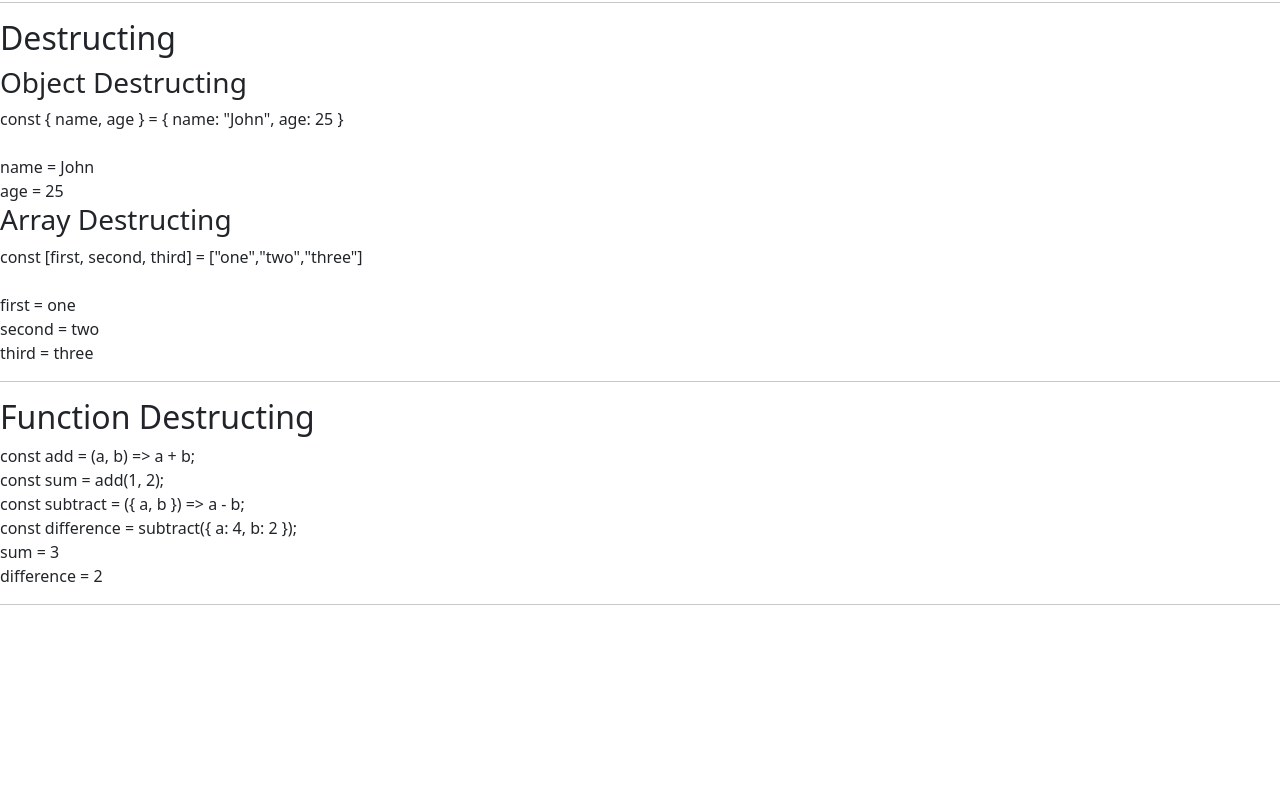
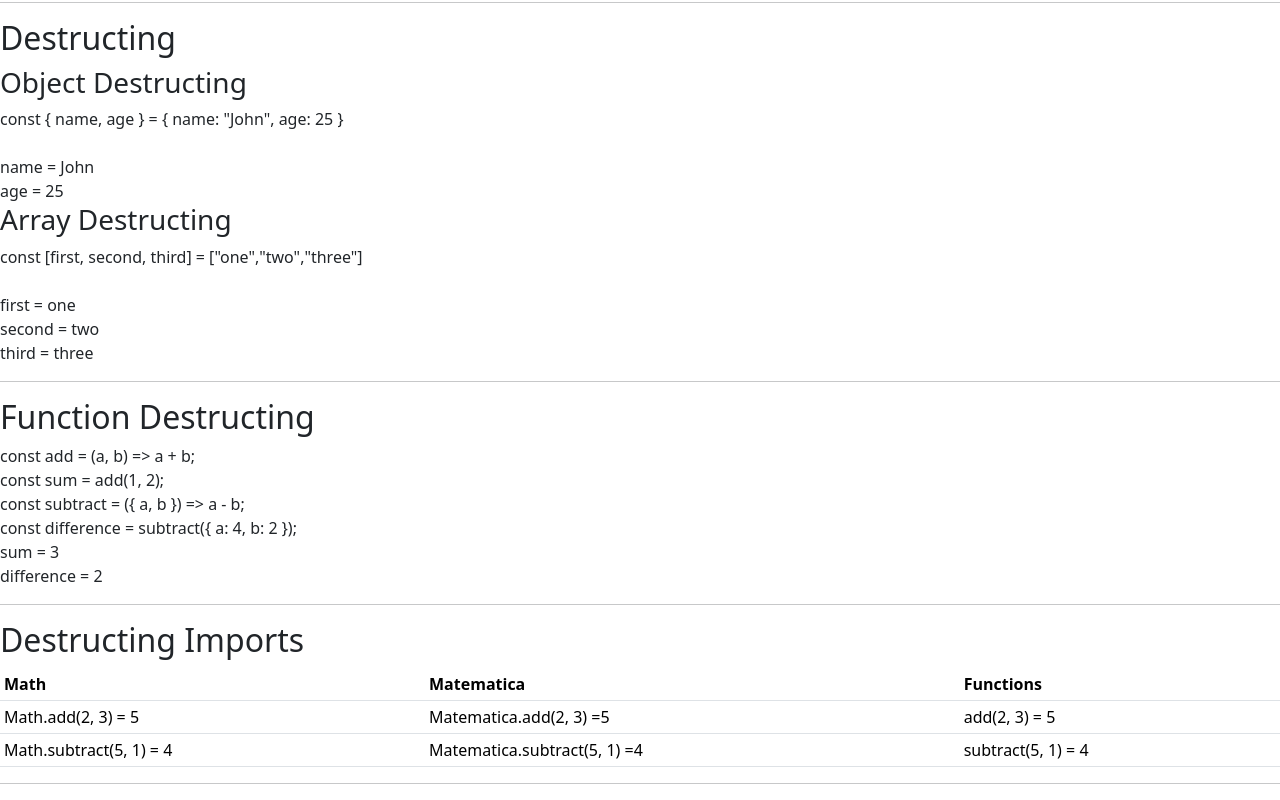
Before and after one commit to xilu56/kambaz-react-web-app-cs5610-sm25, a React app: page /#/Labs/Lab3 in a window 1280 px wide. Shown: the part 3958-4758 px from the top of the page. Before the commit the page ends 4579 px from the top, so only its background shows below. Built offline with nearby package versions, Linux system fonts and the light colour scheme; the HTML template or start-up script is replaced by a standard one.

Commit message:
Destructing Imports

```diff
--- /dev/null
+++ b/src/Labs/Lab3/DestructingImports.tsx
@@ -0,0 +1,34 @@
+
+import Math, { add, subtract} from "./Math";
+import * as Matematica from "./Math";
+export default function DestructingImports() {
+  return (
+    <div id="wd-destructuring-imports">
+      <h2>Destructing Imports</h2>
+      <table className="table table-sm">
+        <thead>
+          <tr>
+            <th>Math</th>
+            <th>Matematica</th>
+            <th>Functions</th>
+          </tr>
+        </thead>
+        <tbody>
+          <tr>
+            <td>Math.add(2, 3) = {Math.add(2, 3)}</td>
+            <td>Matematica.add(2, 3) =
+            {Matematica.add(2, 3)}</td>
+            <td>add(2, 3) = {add(2, 3)}</td>
+            </tr>
+            <tr>
+            <td>Math.subtract(5, 1) = {Math.subtract(5, 1)}</td>
+            <td>Matematica.subtract(5, 1) =
+            {Matematica.subtract(5, 1)}</td>
+            <td>subtract(5, 1) = {subtract(5, 1)}</td>
+            </tr>
+
+        </tbody>
+      </table>
+      <hr />
+    </div>
+);}
--- /dev/null
+++ b/src/Labs/Lab3/Math.ts
@@ -0,0 +1,11 @@
+export function add(a: number, b: number): number      { return a + b; }
+export function subtract(a: number, b: number): number { return a - b; }
+export function multiply(a: number, b: number): number { return a * b; }
+export function divide(a: number, b: number): number   { return a / b; }
+const Math = {
+  add,
+  subtract,
+  multiply,
+  divide,
+};
+export default Math;
--- a/src/Labs/Lab3/index.tsx
+++ b/src/Labs/Lab3/index.tsx
@@ -25,6 +25,7 @@ import { ListGroup } from "react-bootstrap";
 import Spreading from "./Spreading";
 import Destructing from "./Destructing";
 import FunctionDestructing from "./FunctionDestructing";
+import DestructingImports from "./DestructingImports";
 
 export default function Lab3() {
   return (
@@ -61,6 +62,7 @@ export default function Lab3() {
       <Spreading />
       <Destructing />
       <FunctionDestructing />
+      <DestructingImports />
     </div>
   );
 }
```
